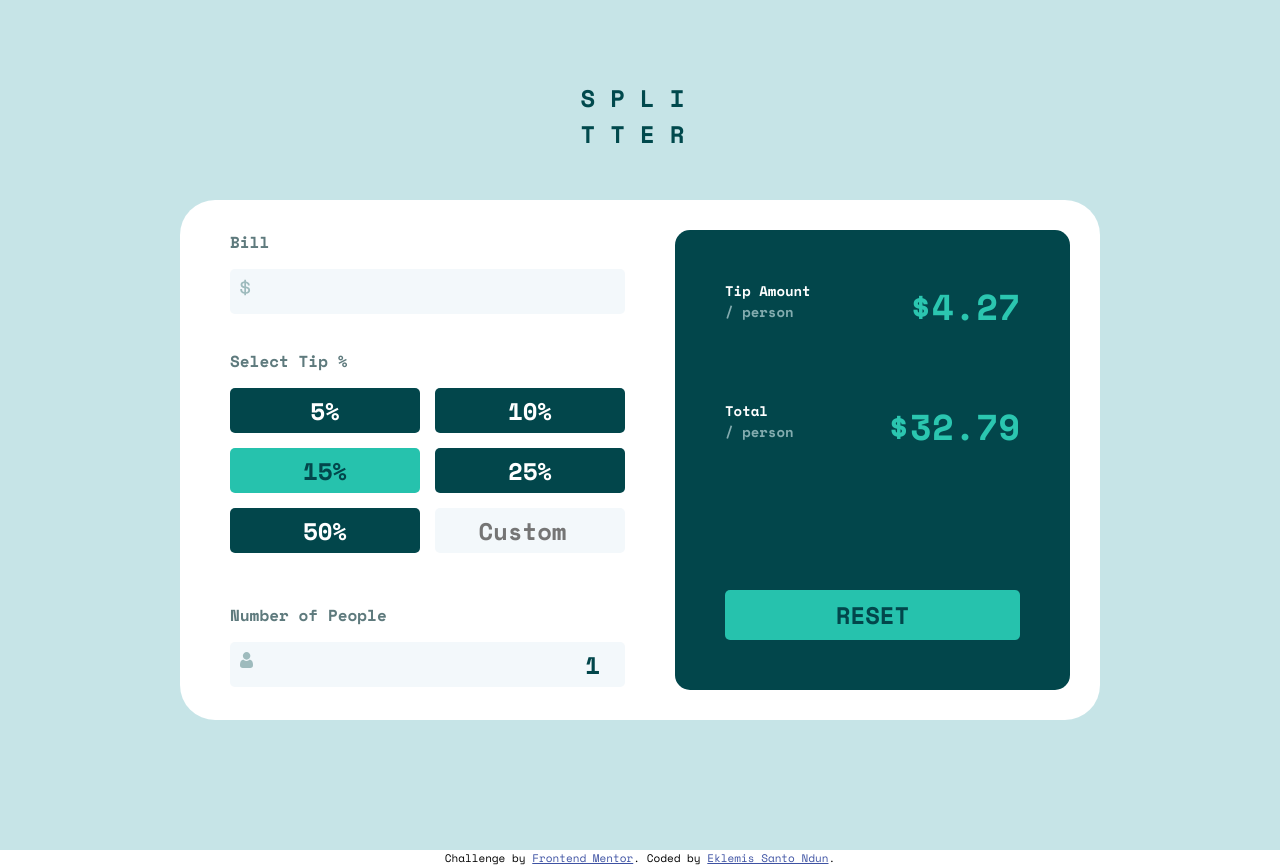
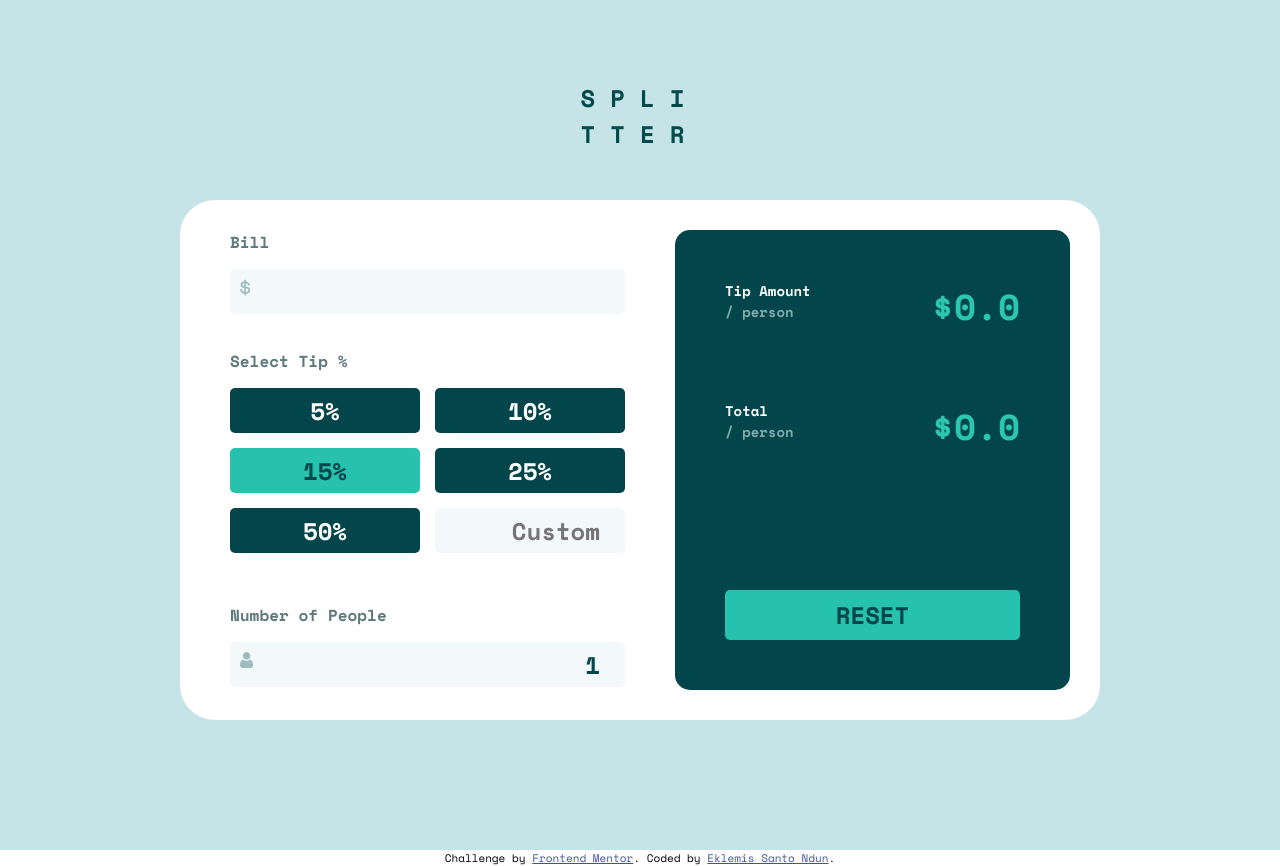
Before and after one commit to eklemis/tip-calculator-app-main, a plain HTML site: page index.html in a window 1280 px wide. Both pictures are taken after a click on the button "RESET". Drawn offline with nearby package versions, Linux system fonts and the light colour scheme.

Commit message:
Add function on Script.js to reset the calculator

```diff
--- a/Script.js
+++ b/Script.js
@@ -103,3 +103,21 @@ function display_summary(){
         console.log("Ther is any missing data!")
     }
 }
+
+function reset(){
+    document.getElementById('bill-input').value = "";
+    document.getElementById('numb-people').value = "1";
+    document.getElementById('custInput').value = "";
+    document.getElementById('tipAmount').innerHTML = "$0.0";
+    document.getElementById('totalTip').innerHTML = "$0.0";
+    document.querySelectorAll(".tip-percent input").forEach(function (element){
+        element.removeAttribute('class');
+        if(element.class == "cust-input"){
+            element.setAttribute("class", "percent-btn cust-input");
+        }
+        else{
+            element.setAttribute("class", "percent-btn");
+        }
+    });
+    document.getElementById('defBtn').setAttribute("class", "percent-btn active");
+}
--- a/index.html
+++ b/index.html
@@ -30,7 +30,7 @@
           <div class="tip-percent">
             <input type="button" href="#" class="percent-btn" value="5%" onclick="make_active(this); display_summary()">
             <input type="button" href="#" class="percent-btn" value="10%" onclick="make_active(this); display_summary()">
-            <input type="button" href="#" class="percent-btn active" value="15%" onclick="make_active(this); display_summary()">
+            <input id="defBtn" type="button" href="#" class="percent-btn active" value="15%" onclick="make_active(this); display_summary()">
             <input type="button" href="#" class="percent-btn" value="25%" onclick="make_active(this); display_summary()">
             <input type="button" href="#" class="percent-btn" value="50%" onclick="make_active(this); display_summary()">
             <input type="number" min="0" max="100" id="custInput" href="#" class="cust-input" onclick="make_active(this)" oninput="validate_percent(); display_summary()" placeholder="Custom">
@@ -46,13 +46,13 @@
             <h2 class="sum-label">Tip Amount</h2>
             <h3 class="sum-info">/ person</h3>
           </div>
-          <h1 id="tipAmount" class="tip">$4.27</h1>
+          <h1 id="tipAmount" class="tip">$0.0</h1>
           <div class="sum-person">
             <h2 class="sum-label">Total</h2>
             <h3 class="sum-info">/ person</h3>
           </div>
-          <h1 id="totalTip" class="tip">$32.79</h1>
-          <input type="button" value="RESET" class="reset-btn"/>
+          <h1 id="totalTip" class="tip">$0.0</h1>
+          <input type="button" value="RESET" class="reset-btn" onclick="reset()"/>
         </div>
       </div>
     </div>
```
